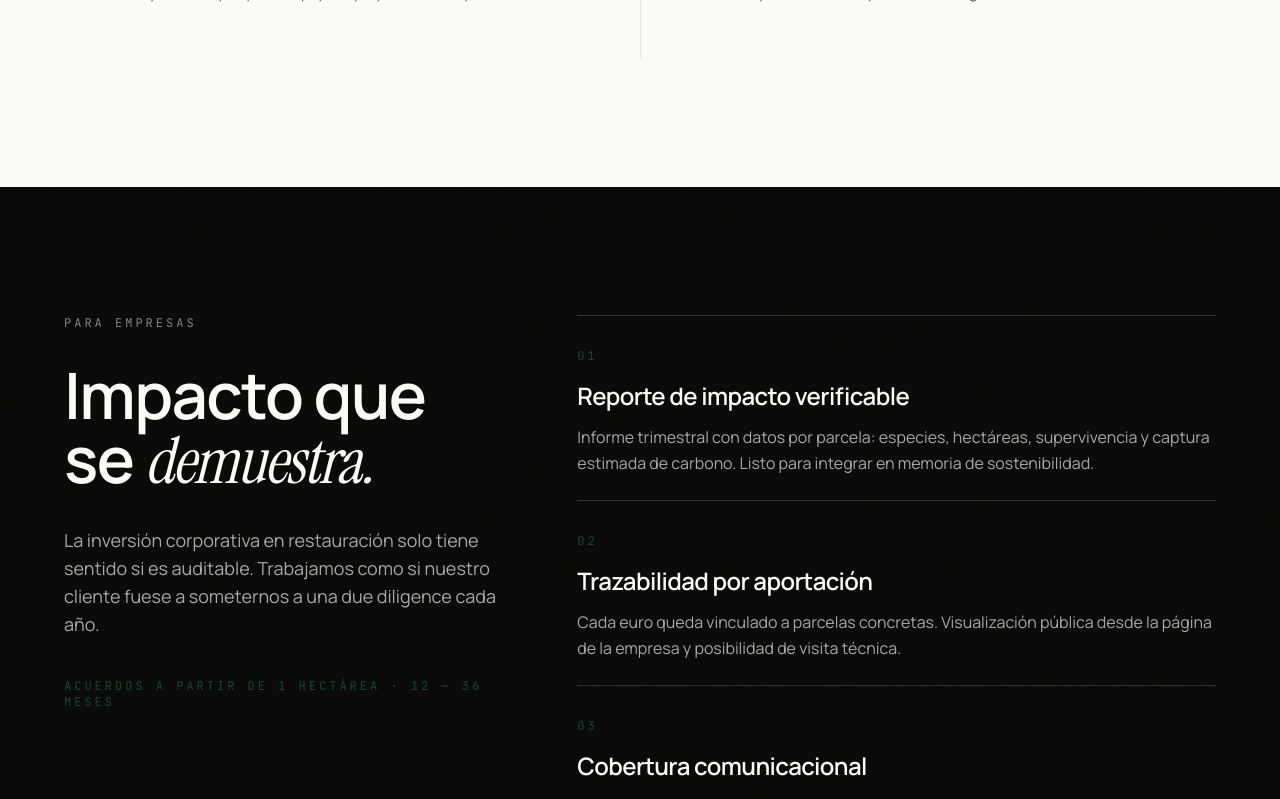
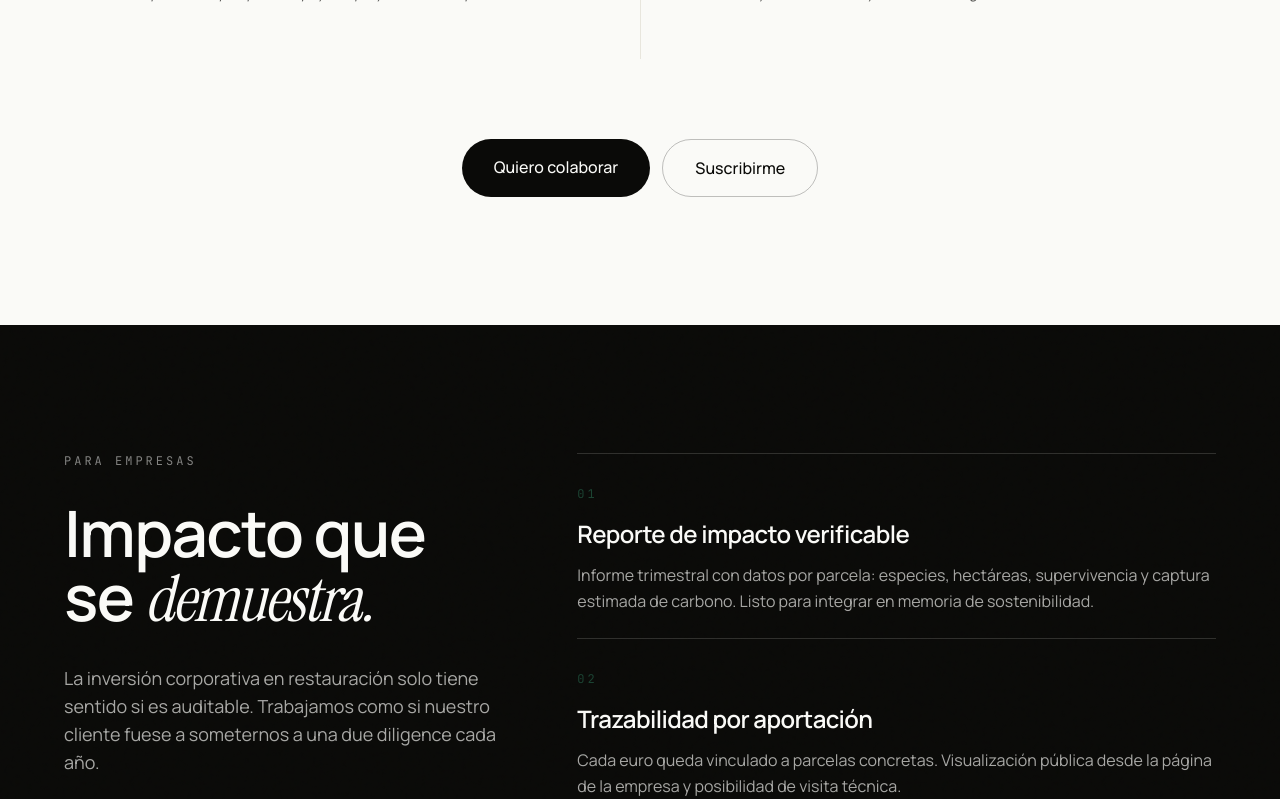
Before and after one commit to Ecoreforest/web, a Next.js app: page /colabora in a window 1280 px wide. Shown: the part 2000-2799 px from the top of the page. Built offline with nearby package versions, Linux system fonts and the light colour scheme.

Commit message:
Add files via upload
10.2

```diff
--- a/app/colabora/page.tsx
+++ b/app/colabora/page.tsx
@@ -2,6 +2,7 @@ import ColaboraHero from '../components/colabora/ColaboraHero';
 import ColaboraFormas from '../components/colabora/ColaboraFormas';
 import ColaboraEmpresas from '../components/colabora/ColaboraEmpresas';
 import ColaboraVoluntariado from '../components/colabora/ColaboraVoluntariado';
+import HomeSuscripcion from '../components/home/HomeSuscripcion';
 import ColaboraCTA from '../components/colabora/ColaboraCTA';
 
 export const metadata = {
@@ -17,6 +18,7 @@ export default function Colabora() {
       <ColaboraFormas />
       <ColaboraEmpresas />
       <ColaboraVoluntariado />
+      <HomeSuscripcion />
       <ColaboraCTA />
     </>
   );
--- a/app/components/colabora/ColaboraFormas.tsx
+++ b/app/components/colabora/ColaboraFormas.tsx
@@ -1,6 +1,7 @@
 'use client';
 
 import { motion } from 'framer-motion';
+import Link from 'next/link';
 import SectionEyebrow from '../SectionEyebrow';
 
 const formas = [
@@ -100,6 +101,31 @@ export default function ColaboraFormas() {
             </motion.article>
           ))}
         </div>
+
+        {/* CTAs debajo del grid de formas.
+            "Quiero colaborar" → /contacto (formulario general).
+            "Suscribirme" → ancla #suscripcion en la misma página que hace scroll
+            suave hasta el bloque de tiers de suscripción. */}
+        <motion.div
+          initial={{ opacity: 0, y: 20 }}
+          whileInView={{ opacity: 1, y: 0 }}
+          viewport={{ once: true, margin: '-50px' }}
+          transition={{ duration: 0.8, delay: 0.35, ease: [0.16, 1, 0.3, 1] }}
+          className="mt-16 lg:mt-20 flex flex-col sm:flex-row gap-3 justify-center"
+        >
+          <Link
+            href="/contacto"
+            className="px-8 py-4 bg-ink text-bone rounded-full font-medium text-center hover:bg-ink/90 transition-all hover:scale-[1.02] active:scale-[0.98]"
+          >
+            Quiero colaborar
+          </Link>
+          <Link
+            href="#suscripcion"
+            className="px-8 py-4 border border-ink/25 text-ink rounded-full font-medium text-center hover:bg-ink/5 transition-all"
+          >
+            Suscribirme
+          </Link>
+        </motion.div>
       </div>
     </section>
   );
--- a/app/components/home/HomeSuscripcion.tsx
+++ b/app/components/home/HomeSuscripcion.tsx
@@ -7,15 +7,21 @@ import SectionEyebrow from '../SectionEyebrow';
 /**
  * Sección de suscripción mensual con 4 tiers.
  *
- * Paso 10 — cambios:
+ * Paso 10 / 10.1 / 10.2 — cambios acumulados:
  * - Cifras ajustadas a los beneficios reales: 12 / 36 / 144 plantones anuales
  *   (que se traducen en 1 / 3 / 12 al mes)
  * - Fondos con progresión cromática (ivory → forest.light → forest → ink)
  *   que cuenta visualmente la evolución de semilla a bosque
  * - Eliminadas las etiquetas "Tier 0X" que no aportaban información
+ * - Eliminado el disclaimer "Cifras orientativas..." de la parte inferior
+ * - Añadido id="suscripcion" a la <section> para que los botones/enlaces
+ *   con href="#suscripcion" (como el "Suscribirme" del bloque
+ *   ColaboraFormas) hagan scroll suave hasta aquí
  *
- * Los botones llevan a /contacto?tier=XXX de momento. Cuando Stripe esté
- * conectado, sustituir los hrefs por la URL del checkout correspondiente.
+ * El componente se importa desde el home (app/page.tsx) y también desde
+ * /colabora (app/colabora/page.tsx). Los botones llevan a /contacto?tier=XXX
+ * de momento. Cuando Stripe esté conectado, sustituir los hrefs por la URL
+ * del checkout correspondiente.
  */
 
 type Tier = {
@@ -102,10 +108,6 @@ const tiers: Tier[] = [
   },
 ];
 
-/**
- * Estilos por tema. Cada tier tiene su paleta coherente:
- * fondo, texto principal, texto secundario, borde, dot de lista, botón.
- */
 const temas: Record<
   Tier['tema'],
   {
@@ -138,7 +140,7 @@ const temas: Record<
     precioColor: 'text-ink',
   },
   'verde-claro': {
-    bg: 'bg-[#2D6A4F]', // forest.light
+    bg: 'bg-[#2D6A4F]',
     tituloColor: 'text-bone',
     subtituloColor: 'text-bone/70',
     hookColor: 'text-bone',
@@ -152,7 +154,7 @@ const temas: Record<
     precioColor: 'text-bone',
   },
   'verde-oscuro': {
-    bg: 'bg-forest', // #1B4332
+    bg: 'bg-forest',
     tituloColor: 'text-bone',
     subtituloColor: 'text-bone/70',
     hookColor: 'text-bone',
@@ -183,7 +185,10 @@ const temas: Record<
 
 export default function HomeSuscripcion() {
   return (
-    <section className="relative py-24 lg:py-32 bg-bone overflow-hidden">
+    <section
+      id="suscripcion"
+      className="relative py-24 lg:py-32 bg-bone overflow-hidden scroll-mt-20"
+    >
       <div className="container-x max-w-7xl">
         <div className="max-w-3xl mb-16 lg:mb-20">
           <SectionEyebrow>Hazte socio</SectionEyebrow>
@@ -223,7 +228,6 @@ export default function HomeSuscripcion() {
                 transition={{ duration: 0.8, delay: i * 0.08, ease: [0.16, 1, 0.3, 1] }}
                 className={`group relative flex flex-col p-8 lg:p-10 rounded-sm transition-all duration-500 ${t.bg}`}
               >
-                {/* Nombre + hook */}
                 <div className="mb-8">
                   <h3
                     className={`font-semibold tracking-tight leading-[0.95] mb-3 ${t.tituloColor}`}
@@ -232,19 +236,14 @@ export default function HomeSuscripcion() {
                     {tier.nombre}
                     <span className="italic-display font-normal text-forest">.</span>
                   </h3>
-                  <p
-                    className={`text-base font-medium leading-tight ${t.hookColor}`}
-                  >
+                  <p className={`text-base font-medium leading-tight ${t.hookColor}`}>
                     {tier.hook}
                   </p>
-                  <p
-                    className={`text-sm leading-relaxed mt-2 ${t.ritmoColor}`}
-                  >
+                  <p className={`text-sm leading-relaxed mt-2 ${t.ritmoColor}`}>
                     {tier.ritmo}
                   </p>
                 </div>
 
-                {/* Precio */}
                 <div className={`mb-8 pb-8 border-b ${t.dividerColor}`}>
                   <p
                     className={`font-semibold tracking-tighter leading-none ${t.precioColor}`}
@@ -260,7 +259,6 @@ export default function HomeSuscripcion() {
                   </p>
                 </div>
 
-                {/* Beneficios */}
                 <ul className="space-y-3 mb-10 flex-1">
                   {tier.beneficios.map((b) => (
                     <li
@@ -275,7 +273,6 @@ export default function HomeSuscripcion() {
                   ))}
                 </ul>
 
-                {/* CTA */}
                 <Link
                   href={tier.href}
                   className={`block text-center px-6 py-3.5 rounded-full font-medium text-sm transition-all hover:scale-[1.02] active:scale-[0.98] ${t.botonBg} ${t.botonHover}`}
@@ -286,18 +283,6 @@ export default function HomeSuscripcion() {
             );
           })}
         </div>
-
-        <motion.p
-          initial={{ opacity: 0, y: 20 }}
-          whileInView={{ opacity: 1, y: 0 }}
-          viewport={{ once: true, margin: '-50px' }}
-          transition={{ duration: 0.8, delay: 0.4, ease: [0.16, 1, 0.3, 1] }}
-          className="mt-12 lg:mt-16 text-center text-sm text-smoke max-w-2xl mx-auto"
-        >
-          Cifras orientativas. Cada euro queda asociado a una parcela y a un
-          reporte público. La aportación se desglosa anualmente en la memoria
-          de impacto, sin redondeos.
-        </motion.p>
       </div>
     </section>
   );
```
